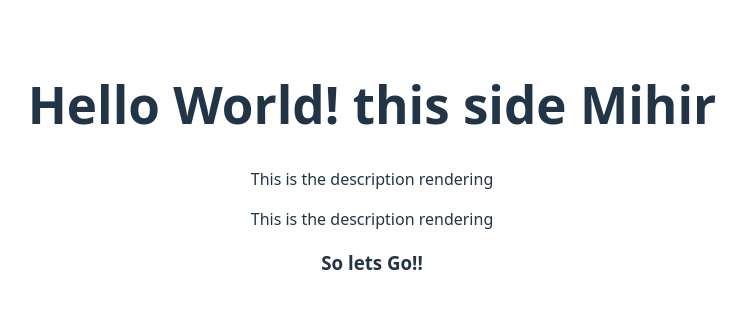
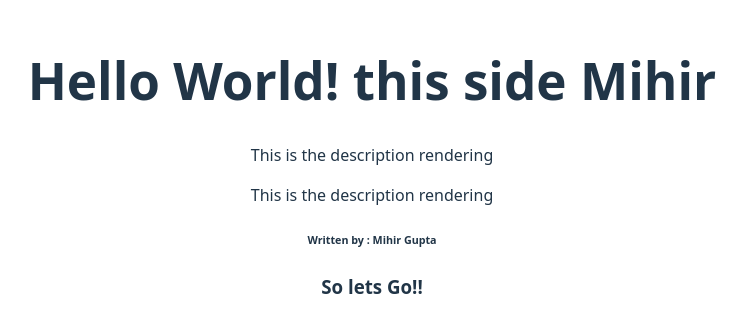
Before and after one commit to mihirgupta665/React-Revision, a React (Vite) app in the folder 1_react_basic/: page / in a window 1280 px wide. Shown: the part 231-564 px from the top of the page, without its empty margins (268-1015 px from the left). Built offline with nearby package versions, Linux system fonts and the light colour scheme.

Commit message:
importing and exporting components

```diff
--- a/1_react_basic/src/App.jsx
+++ b/1_react_basic/src/App.jsx
@@ -1,4 +1,5 @@
 import "./App.css"
+import {Author} from "./Author.jsx";
 
 function Title() {
     return <h1>Hello World! this side Mihir</h1>
@@ -14,6 +15,7 @@ function App() {  // App function is itself the app component
             <Title></Title>
             <Description />
             <Description />
+            <Author/>
             <h3>So lets Go!!</h3>
         </div>
     );   // whatever is returned becomes the visible UI of the page
@@ -22,3 +24,11 @@ function App() {  // App function is itself the app component
 
 export default App
 // there are two ways of rendering <title></title> or <title/>
+
+// default import export : use to export only one value
+// export default Title;
+// import name from "./filename.jsx";
+
+// named import export : used when multiple values needed to be exported
+// export { name... };
+// import { name } from "./file_name.jsx";
--- /dev/null
+++ b/1_react_basic/src/Author.jsx
@@ -0,0 +1,7 @@
+function Author(){
+    return (
+        <h6>Written by : Mihir Gupta</h6>
+    );
+}
+
+export {Author};
```
